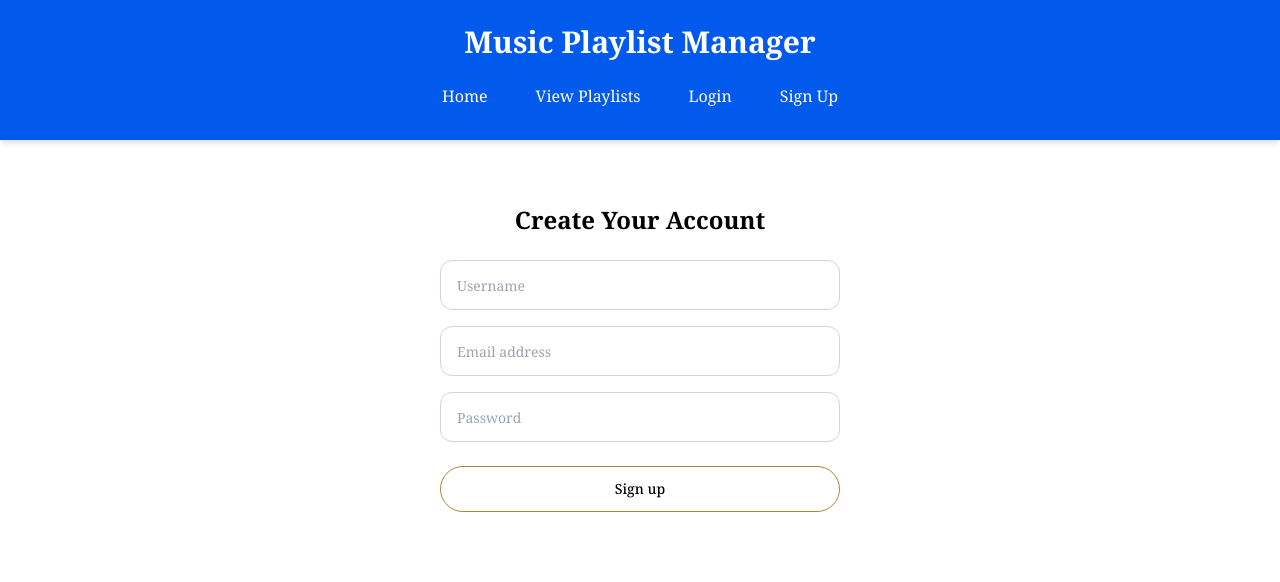
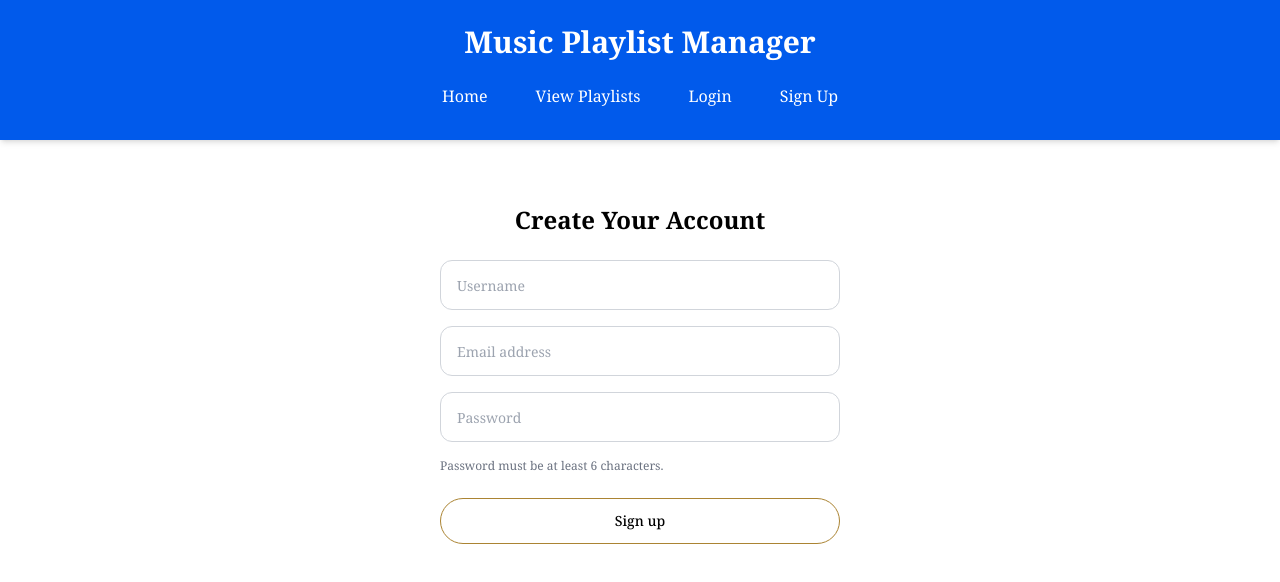
Before and after one commit to joy935/musicmanag, a Next.js app: page /signup in a window 1280 px wide. Shown: the top 582 px of the page. Built offline with nearby package versions, Linux system fonts and the light colour scheme; no server answers.

Commit message:
updated cdt msgs

```diff
--- a/src/app/my-playlists/page.tsx
+++ b/src/app/my-playlists/page.tsx
@@ -92,7 +92,7 @@ export default function MyPlaylists() {
                 {error && <p className="text-red-500">{error}</p>}
 
                 {/* Display a message if no playlists are found */}
-                {allPlaylists.length === 0 && !loading && <p>No playlists found.</p>}
+                {user && allPlaylists.length === 0 && !loading && <p>No playlists found.</p>}
 
                 {/* Display the playlists */}
                 {!loading && allPlaylists.map((playlist) => (
--- a/src/app/signup/page.tsx
+++ b/src/app/signup/page.tsx
@@ -65,6 +65,7 @@ export default function Signup() {
                             <input className="w-full bg-transparent outline-none text-sm" id="password" type="password" name="password" placeholder="Password" minLength={6} required
                             value={password} onChange={(e) => setPassword(e.target.value)}/>
                         </div>
+                        <p className="text-xs text-gray-500 mt-1">Password must be at least 6 characters.</p>
                     </div>
 
                     <input type="hidden" name="redirectTo" />
```
